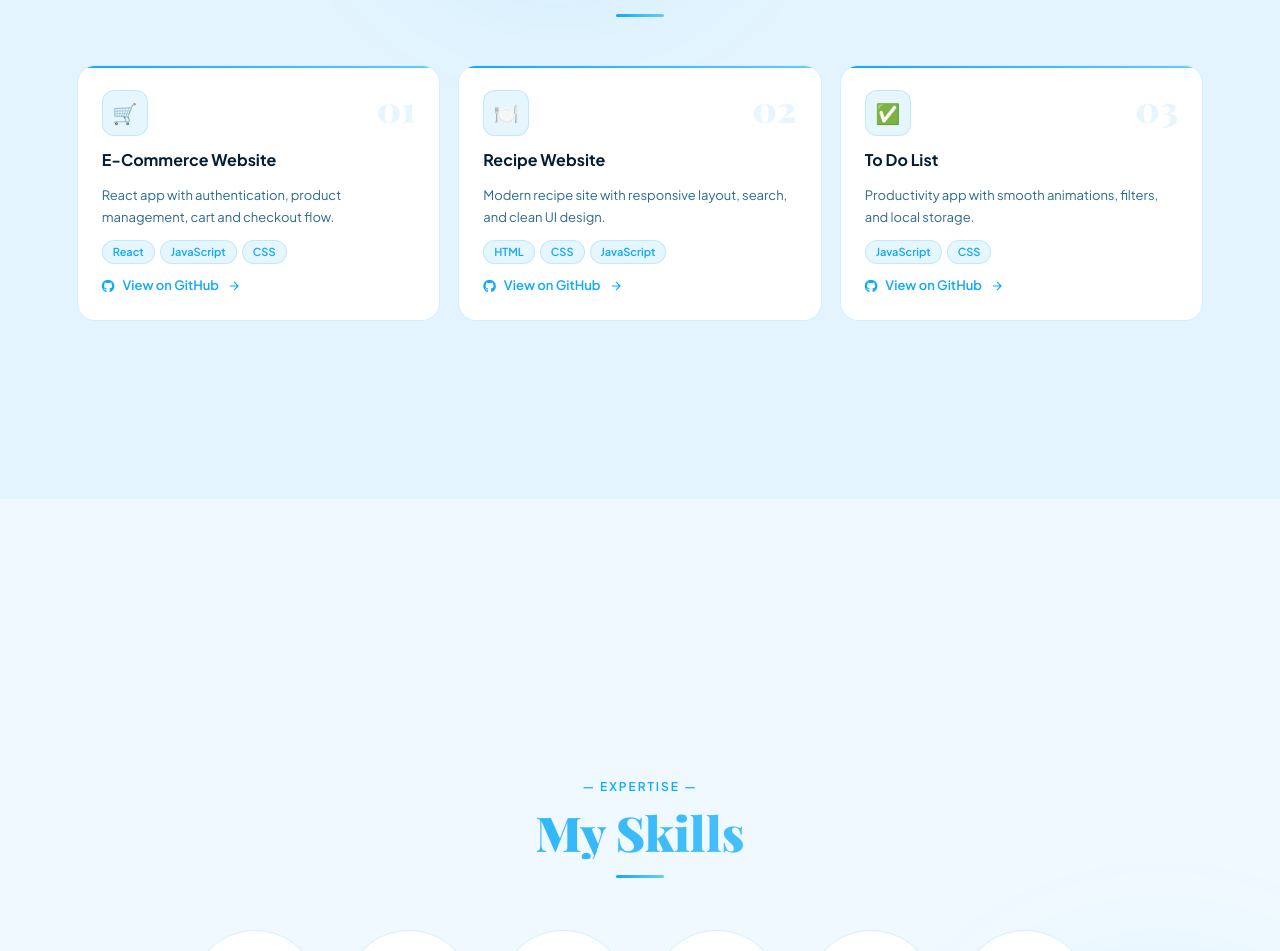
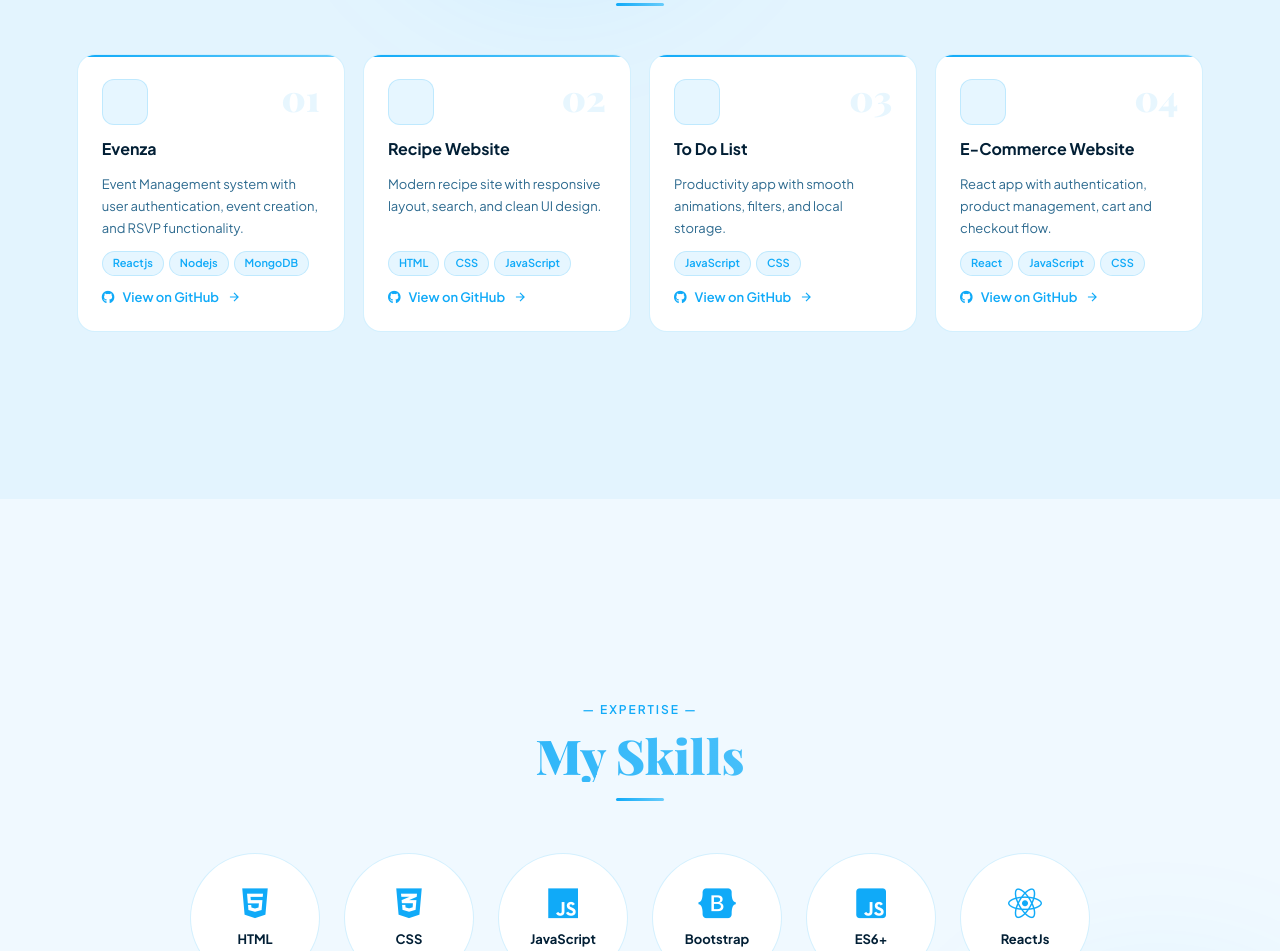
Before and after one commit to Hayam-Maklad/Portfolio, a React (Vite) app: page / in a window 1280 px wide. Shown: the part 1101-2052 px from the top of the page. Built offline with nearby package versions, Linux system fonts and the light colour scheme; a web font is replaced by a local one.

Commit message:
Update project entries and skills in data.js

```diff
--- a/src/data.js
+++ b/src/data.js
@@ -1,35 +1,41 @@
 export const projects = [
   {
-    icon: '🛒',
-    title: 'E-Commerce Website',
-    desc: 'React app with authentication, product management, cart and checkout flow.',
-    tags: ['React', 'JavaScript', 'CSS'],
-    link: 'https://github.com/Hayam-Maklad/e-commerce.git',
+    title: 'Evenza',
+    desc: 'Event Management system with user authentication, event creation, and RSVP functionality.',
+    tags: ['Reactjs', 'Nodejs', 'MongoDB'],
+    link: 'https://github.com/Evenzaa/Event-Management-System.git',
   },
   {
-    icon: '🍽️',
     title: 'Recipe Website',
     desc: 'Modern recipe site with responsive layout, search, and clean UI design.',
     tags: ['HTML', 'CSS', 'JavaScript'],
     link: 'https://github.com/Hayam-Maklad/Recipe-website.git',
   },
   {
-    icon: '✅',
     title: 'To Do List',
     desc: 'Productivity app with smooth animations, filters, and local storage.',
     tags: ['JavaScript', 'CSS'],
     link: 'https://github.com/Hayam-Maklad/ToDoList.git',
   },
 
+   {
+    title: 'E-Commerce Website',
+    desc: 'React app with authentication, product management, cart and checkout flow.',
+    tags: ['React', 'JavaScript', 'CSS'],
+    link: 'https://github.com/Hayam-Maklad/e-commerce.git',
+  },
+
 ]
 
 export const skills = [
-  { name: 'HTML5',      pct: 100, icon: 'fab fa-html5' },
-  { name: 'CSS3',       pct: 90,  icon: 'fab fa-css3-alt' },
+  { name: 'HTML',      pct: 100, icon: 'fab fa-html5' },
+  { name: 'CSS',       pct: 90,  icon: 'fab fa-css3-alt' },
   { name: 'JavaScript', pct: 85,  icon: 'fab fa-js' },
   { name: 'Bootstrap',  pct: 95,  icon: 'fab fa-bootstrap' },
   { name: 'ES6+',       pct: 80,  icon: 'fab fa-js-square' },
-  { name: 'React',      pct: 70,  icon: 'fab fa-react' },
+  { name: 'ReactJs',      pct: 70,  icon: 'fab fa-react' },
+  { name: 'NodeJs',      pct: 65,  icon: 'fab fa-node-js' },
+  { name: 'MongoDB',      pct: 60,  icon: 'fab fa-mongodb' },
 ]
 
 export const socials = [
```
